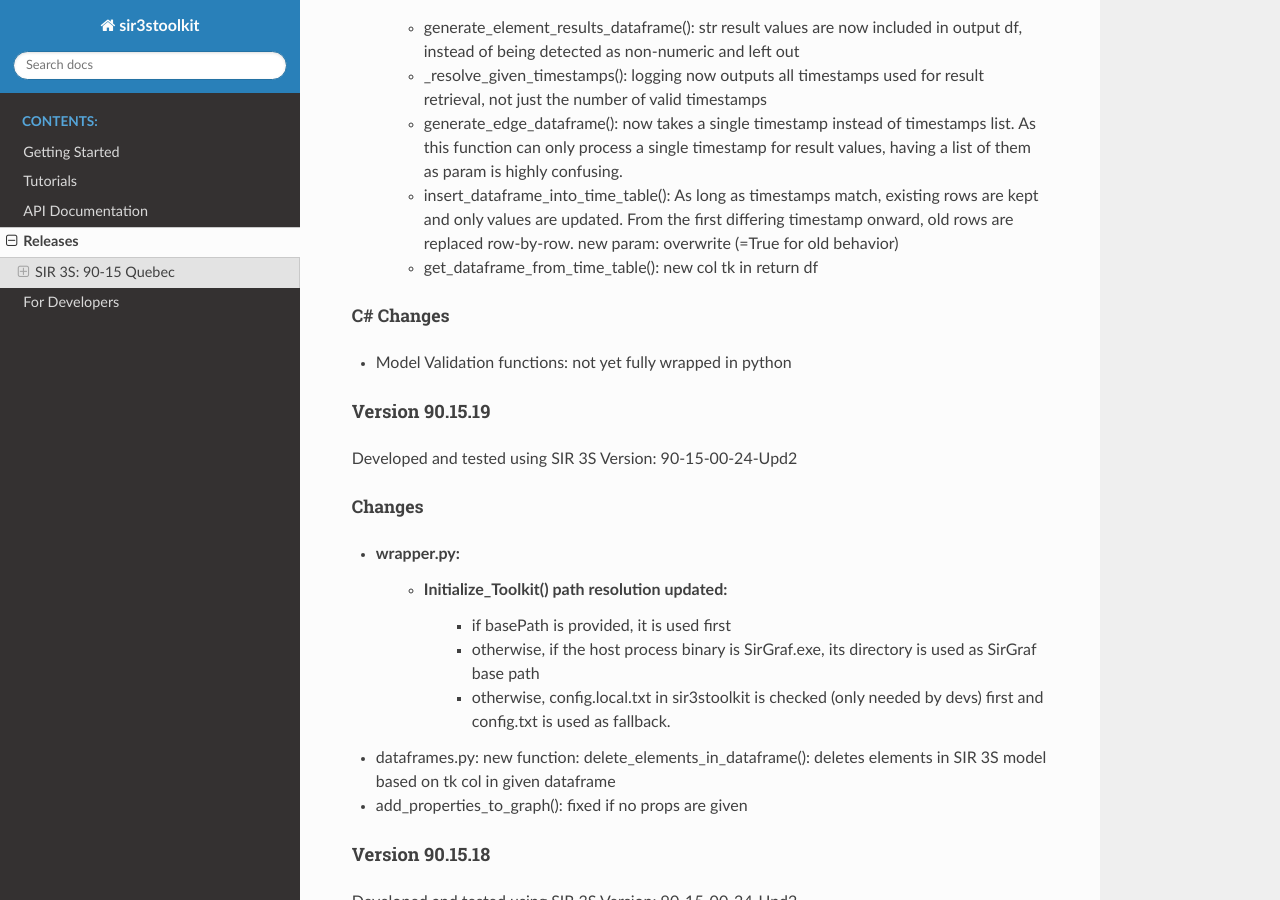
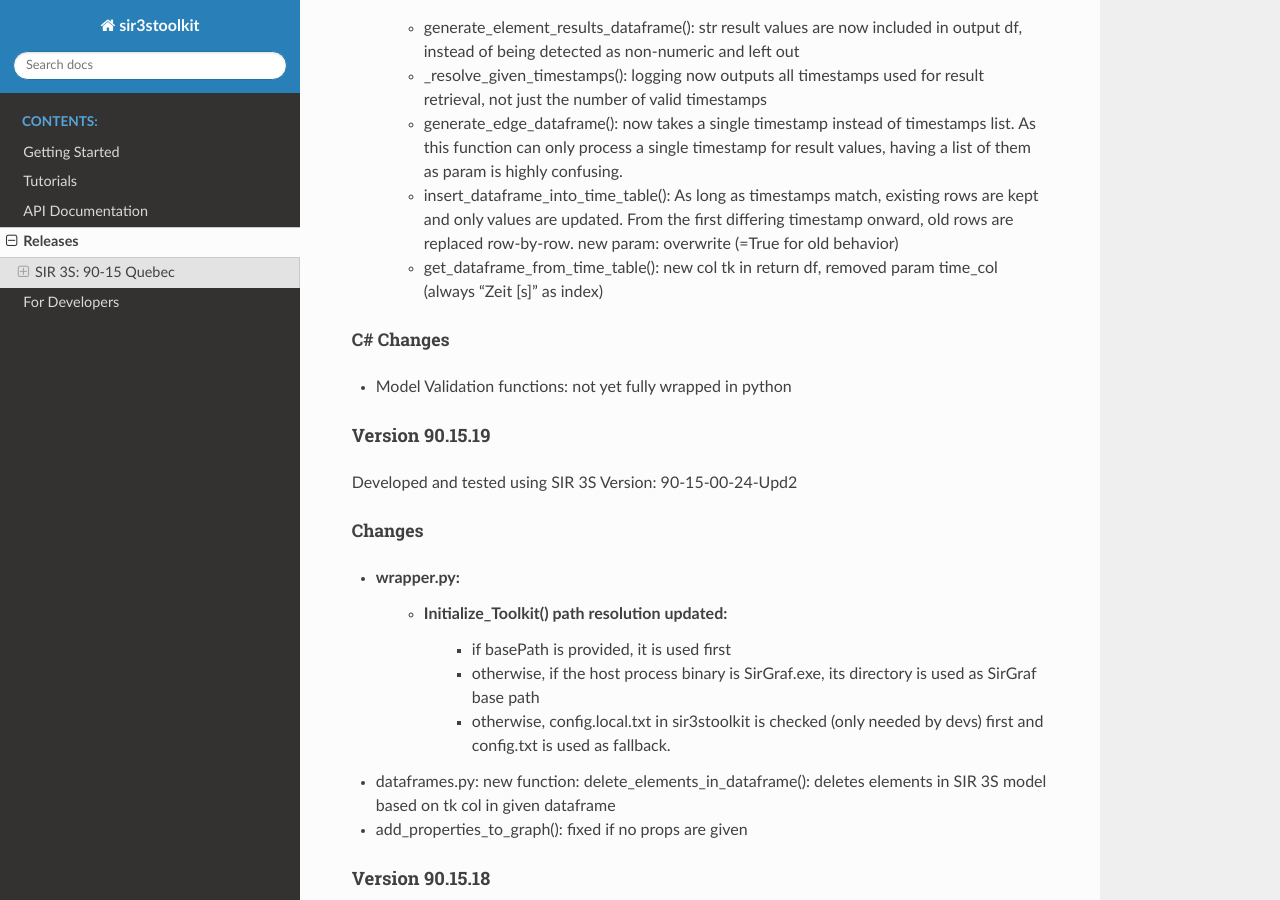
Before and after one commit to 3SConsult/sir3stoolkit, a Sphinx documentation site: the page built from docs/source/releases.rst, in a window 1280 px wide and 900 px high, scrolled down 2047 px. Built offline with Sphinx 7.4.7 and the Read the Docs theme 3.1.0, drawn with Linux system fonts in a browser that asks for light colours; pages that are not in the unit, such as notebooks, are missing from menus.

Commit message:
Fix: Documentation of new release

```diff
--- a/docs/source/releases.rst
+++ b/docs/source/releases.rst
@@ -95,7 +95,7 @@ Changes
    - _resolve_given_timestamps(): logging now outputs all timestamps used for result retrieval, not just the number of valid timestamps
    - generate_edge_dataframe(): now takes a single timestamp instead of timestamps list. As this function can only process a single timestamp for result values, having a list of them as param is highly confusing.
    - insert_dataframe_into_time_table(): As long as timestamps match, existing rows are kept and only values are updated. From the first differing timestamp onward, old rows are replaced row-by-row. new param: overwrite (=True for old behavior)
-   - get_dataframe_from_time_table(): new col tk in return df
+   - get_dataframe_from_time_table(): new col tk in return df, removed param time_col (always "Zeit [s]" as index)
 
 C# Changes
 ~~~~~~~~~~
```
